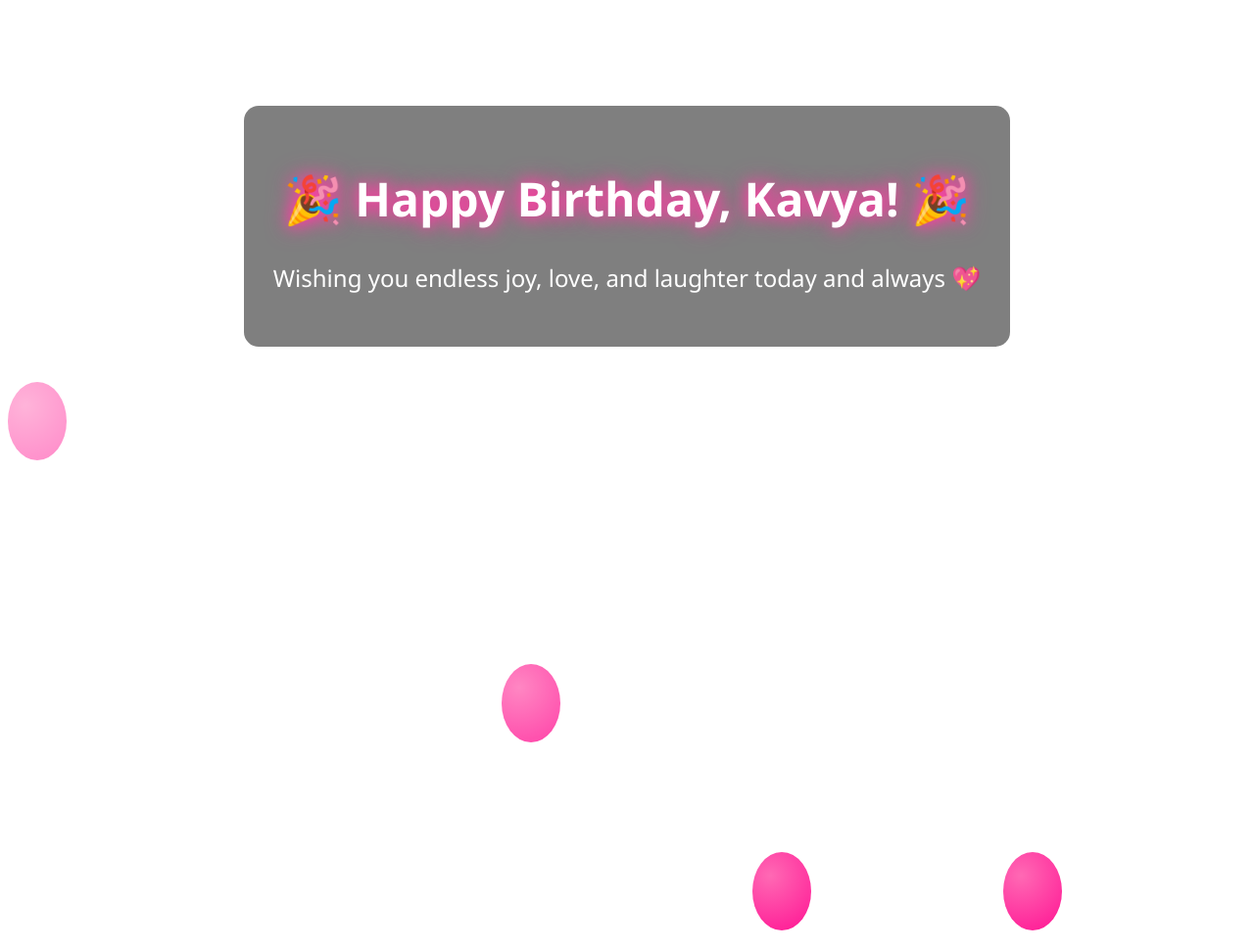
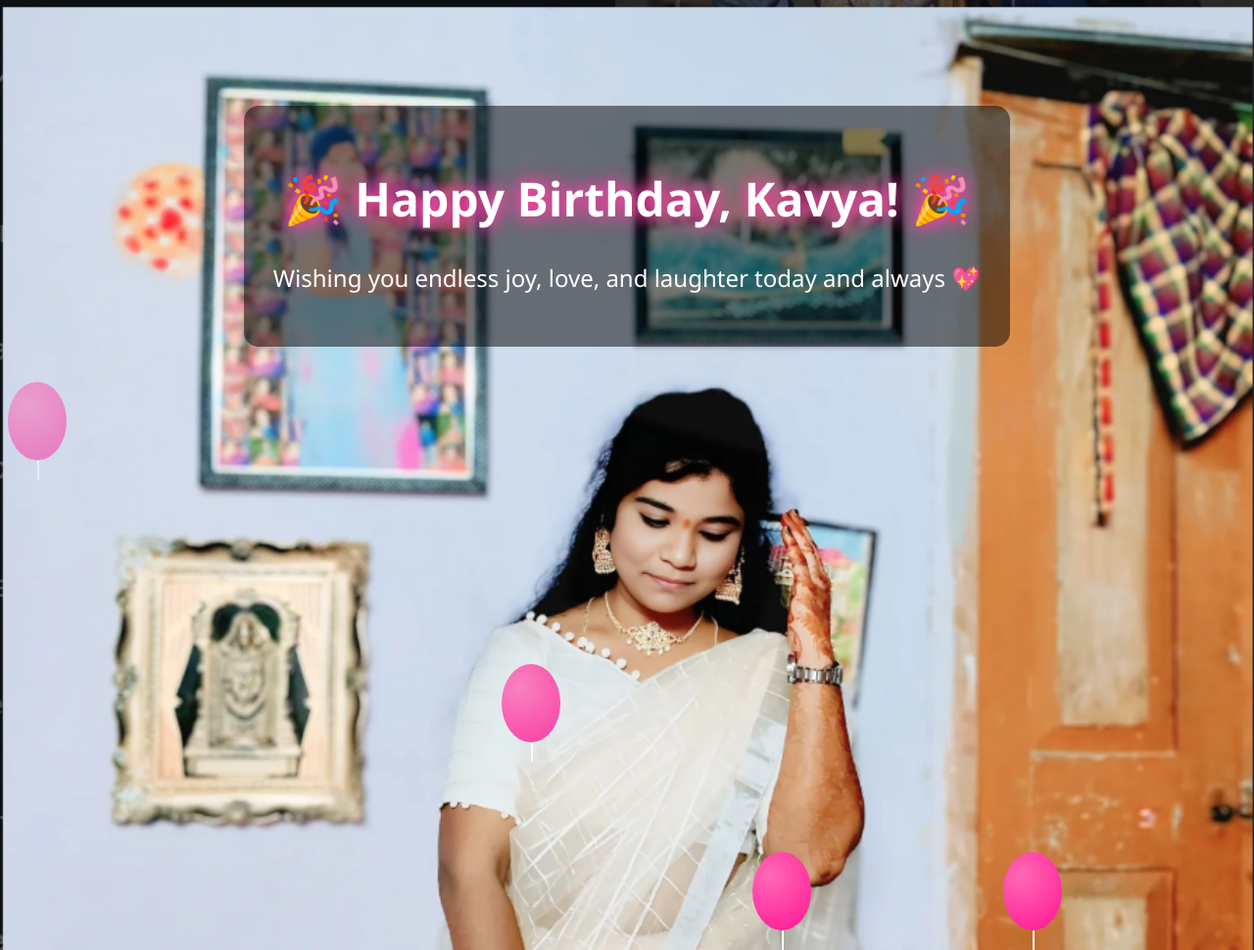
Before and after one commit to white-love007/Kavya, a plain HTML site: page index.html in a window 1280 px wide. Shown: the whole page at 98% size. Drawn offline with Linux system fonts and the light colour scheme.

Commit message:
Fix background image path and HTML structure
Updated the background image path and ensured proper HTML formatting.

```diff
--- a/index.html
+++ b/index.html
@@ -5,7 +5,7 @@
   <title>Happy Birthday!</title>
   <style>
     body {
-      background: url("Kavya.png") no-repeat center center fixed;
+      background: url("images/kavya.png") no-repeat center center fixed;
       background-size: cover;
       font-family: 'Segoe UI', sans-serif;
       text-align: center;
@@ -90,4 +90,5 @@
   <div class="balloon"></div>
   <div class="balloon"></div>
 </body>
+
 </html>
```
